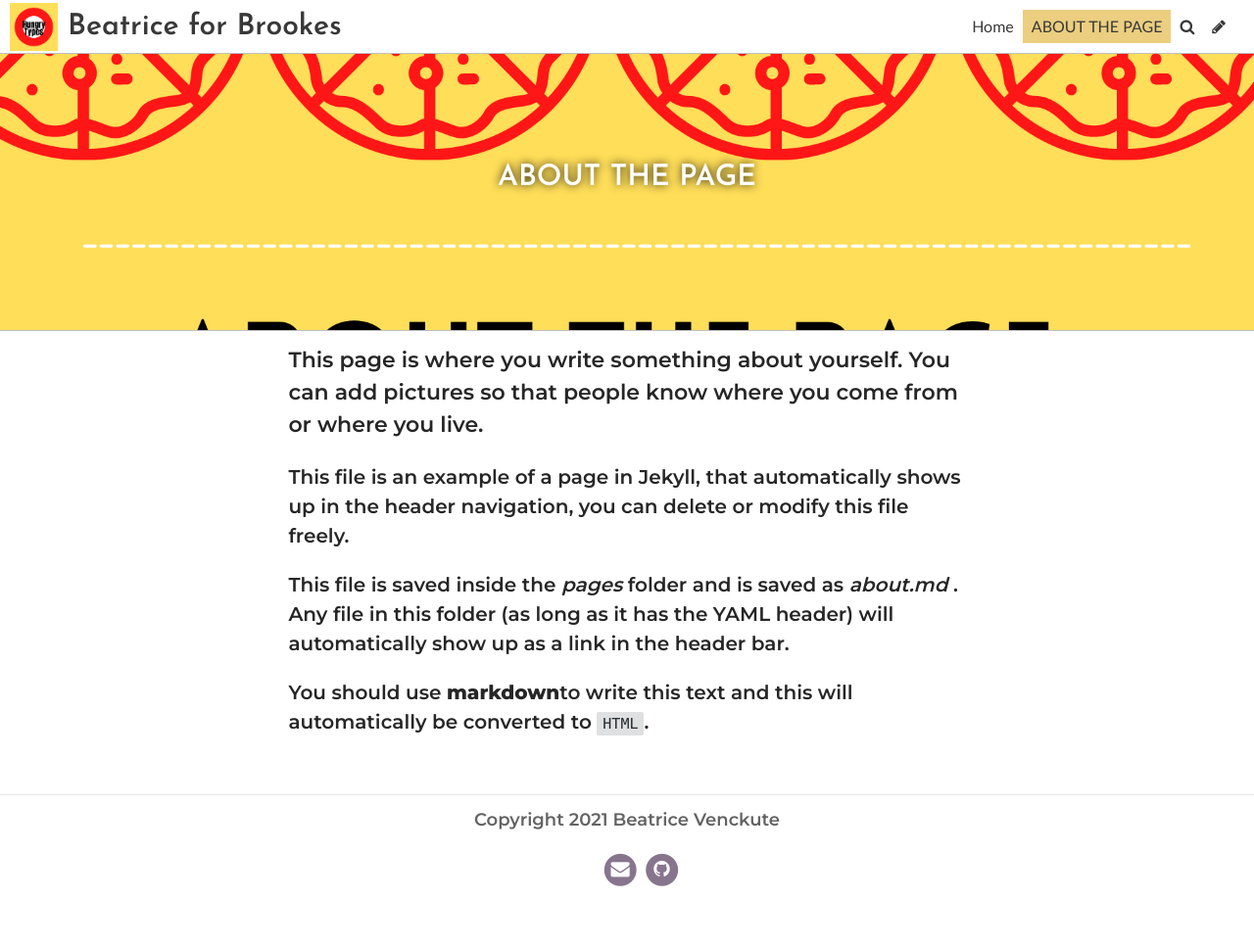
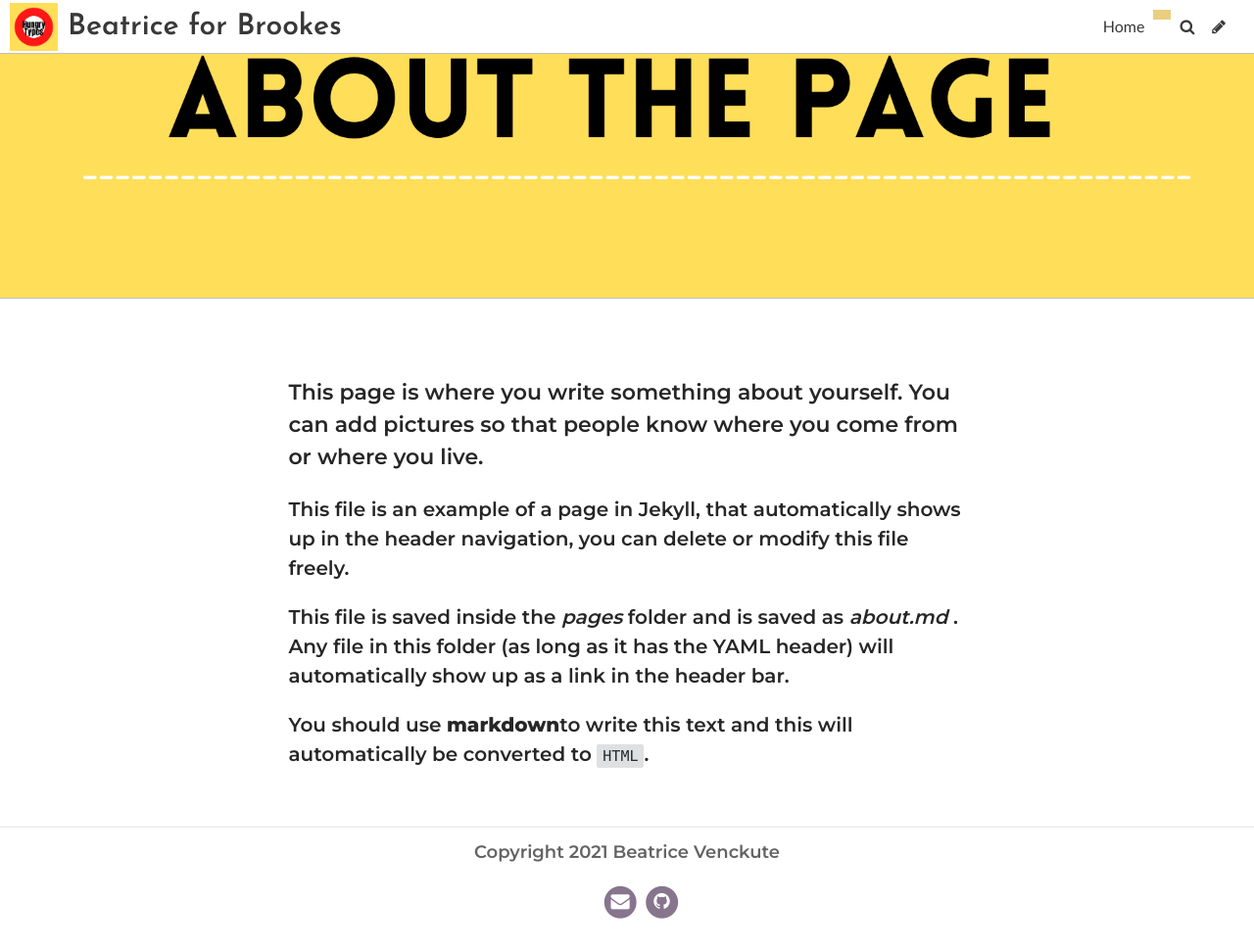
Before and after one commit to BeatriceVenckute/mybrookesblog, a Jekyll site: the page built from pages/about.md, in a window 1280 px wide. Shown: the whole page at 98% size. Built offline with Jekyll 4.4.1, drawn with Linux system fonts in a browser that asks for light colours; some web fonts are replaced; before the commit the page ends 935 px from its top, so only the background shows below that.

Commit message:
Update Page “about”

```diff
--- a/pages/about.md
+++ b/pages/about.md
@@ -1,7 +1,7 @@
 ---
 header_feature_image: /uploads/log.jpg
-title: ABOUT THE PAGE
-image: ../uploads/about-the-page.png
+title: "     "
+image: ../uploads/about-the-page-copy.png
 subtitle: ""
 permalink: /about/
 date: 2021-10-10T15:42:28.277Z
@@ -11,11 +11,12 @@
 description: null
 show: true
 ---
-
+\
+\
 This page is where you write something about yourself. You can add pictures so that people know where you come from or where you live.
 
 This file is an example of a page in Jekyll, that automatically shows up in the header navigation, you can delete or modify this file freely.
 
-This file is saved inside the _pages_ folder and is saved as _about.md_ . Any file in this folder (as long as it has  the YAML header) will automatically show up as a link in the header bar.
+This file is saved inside the *pages* folder and is saved as *about.md* . Any file in this folder (as long as it has  the YAML header) will automatically show up as a link in the header bar.
 
 You should use **markdown**to write this text and this will automatically be converted to `HTML`.
```
Also changed, not shown: uploads/about-the-page-copy.png (added).
